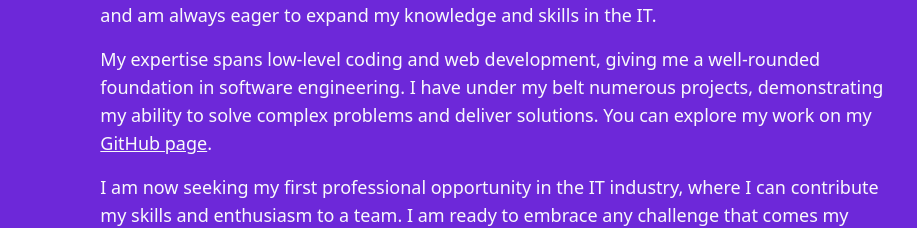
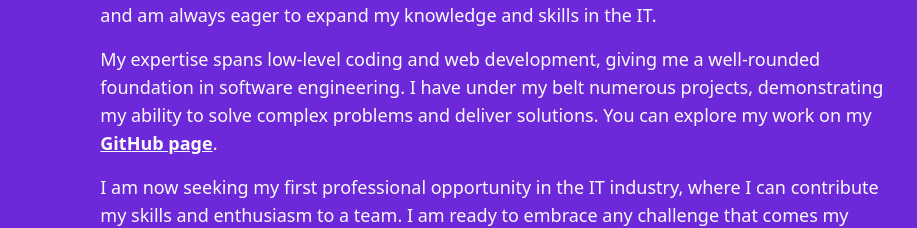
Before and after one commit to tomasLajda/portfolio, a React (Vite) app: page / in a window 1280 px wide. Shown: the part 1127-1355 px from the top of the page, without its empty margins (181-1098 px from the left). Built offline with nearby package versions, Linux system fonts and the light colour scheme.

Commit message:
edited the hover opacity

```diff
--- a/src/index.css
+++ b/src/index.css
@@ -11,7 +11,7 @@
     --popover: 224 71.4% 4.1%;
     --popover-foreground: 210 20% 98%;
     --primary: 263.4 70% 50.4%;
-    --primary-hover: 263.4 70% 53.4%;
+    --primary-hover: 263.4 70% 52.4%;
     --primary-foreground: 210 20% 98%;
     --secondary: 215 27.9% 16.9%;
     --secondary-foreground: 210 20% 98%;
@@ -35,7 +35,7 @@
     --popover: 224 71.4% 4.1%;
     --popover-foreground: 210 20% 98%;
     --primary: 263.4 70% 50.4%;
-    --primary-hover: 263.4 70% 53.4%;
+    --primary-hover: 263.4 70% 52.4%;
     --primary-foreground: 210 20% 98%;
     --secondary: 215 27.9% 16.9%;
     --secondary-foreground: 210 20% 98%;
@@ -81,6 +81,10 @@ p {
   @apply text-sm sm:text-base lg:text-lg;
 }
 
+a {
+  @apply font-bold;
+}
+
 .column-count-2 {
   white-space: initial;
 }
```
